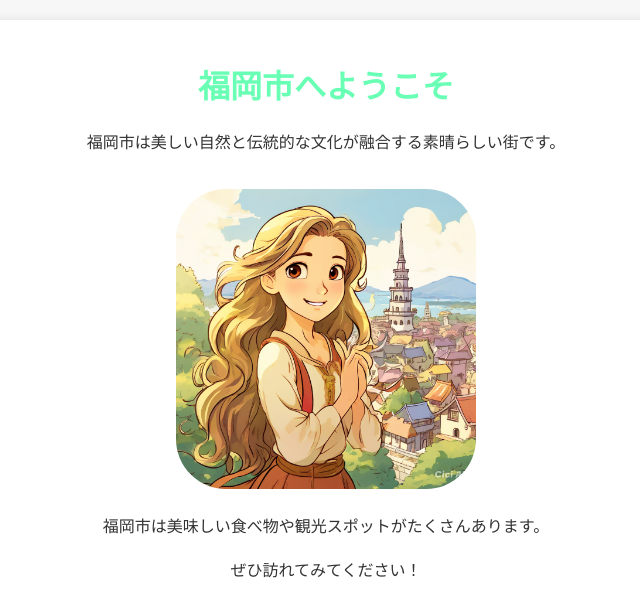
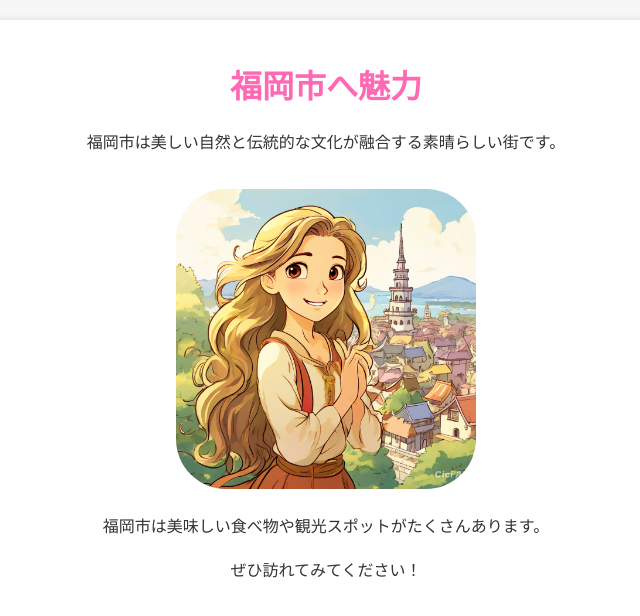
Before and after one commit to nakae-t/FE2024L0301codespace, a website: page index.html in a window 1280 px wide. Shown: the whole page, without its empty margins (314-954 px from the left). Drawn offline with Linux system fonts and the light colour scheme.

Commit message:
h1タグのエラーを修正

```diff
--- a/css/index.css
+++ b/css/index.css
@@ -6,7 +6,7 @@ body {
 }
 
 h1 {
-    color: rgb(105, 255, 180);
+    color: rgb(255, 105, 180);
 }
 
 .container {
--- a/index.html
+++ b/index.html
@@ -8,7 +8,7 @@
 
 <body>
     <div class="container">
-        <h1 id="title">福岡市へようこそ</h1>
+        <h1 id="title">福岡市へ魅力</h1>
         <p>福岡市は美しい自然と伝統的な文化が融合する素晴らしい街です。</p>
         <img src="./img/fukuoka.png" alt="福岡市の魅力" width="300" height="300">
         <p>福岡市は美味しい食べ物や観光スポットがたくさんあります。</p>
```
